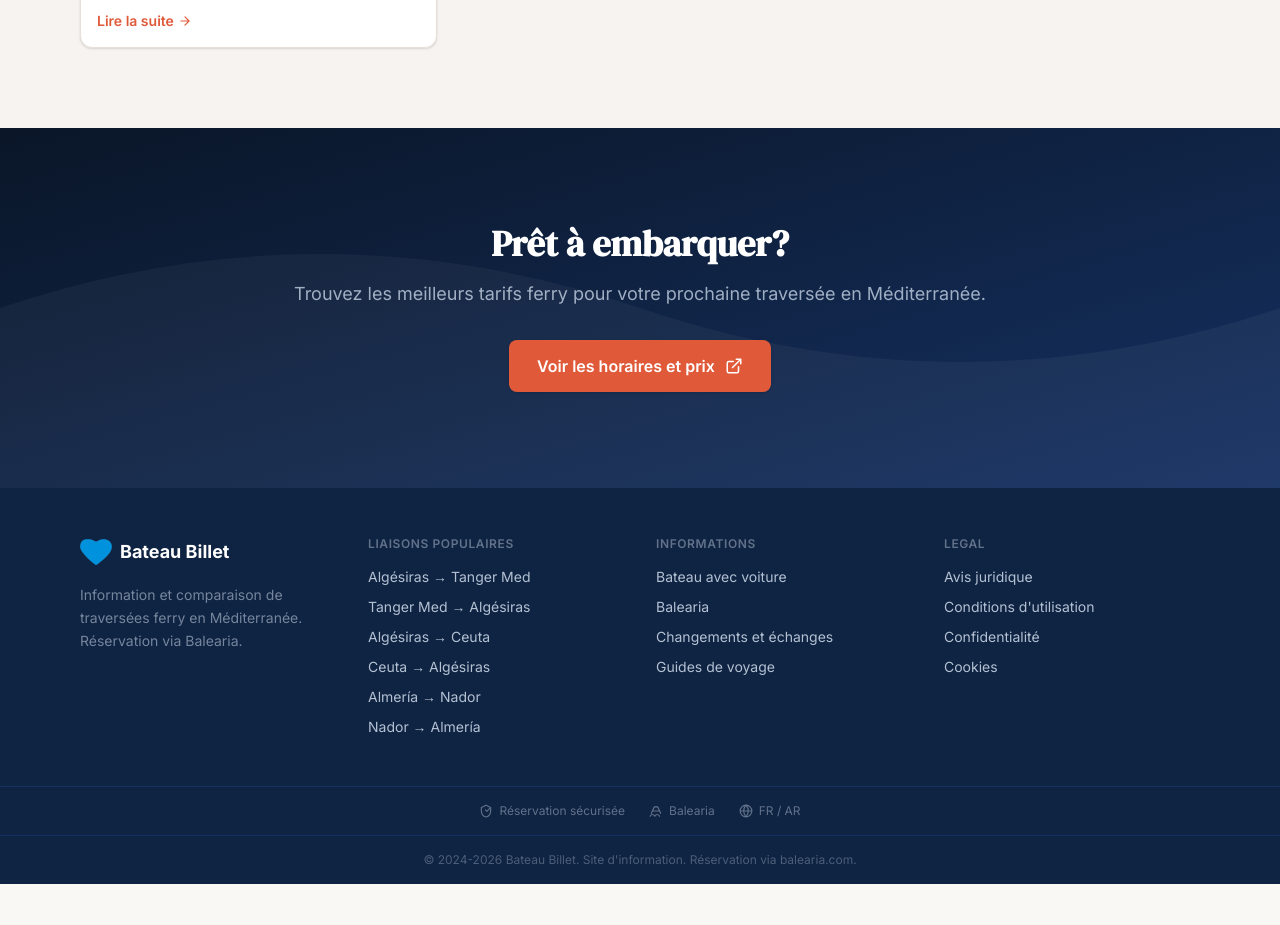
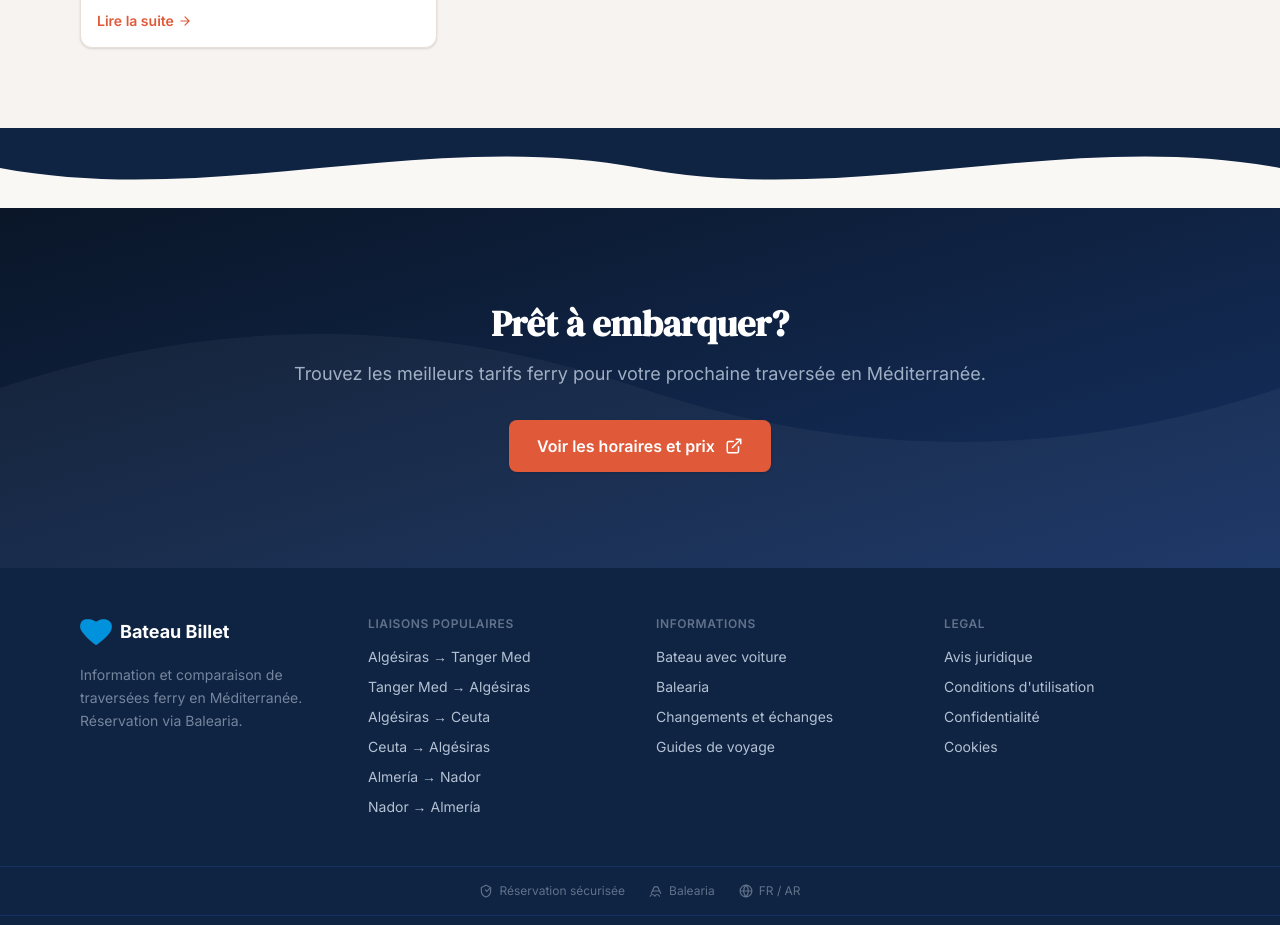
Before and after one commit to zemiross/BateauBillet, a Next.js app: page /fr in a window 1280 px wide. Shown: the part 6220-7145 px from the top of the page. Before the commit the page ends 7104 px from the top, so only its background shows below. Built offline with nearby package versions, Linux system fonts and the light colour scheme.

Commit message:
wave_footer

```diff
--- a/app/[locale]/page.tsx
+++ b/app/[locale]/page.tsx
@@ -170,6 +170,9 @@ export default async function HomePage({ params }: Props) {
         </div>
       </section>
 
+      {/* Same wave transition as hero → content, but light above → dark CTA/footer below */}
+      <WaveDivider color="var(--color-ocean-900)" flip />
+
       <section className="relative overflow-hidden bg-gradient-to-br from-ocean-950 to-ocean-800">
         <svg
           className="absolute inset-0 h-full w-full opacity-[0.04]"
```
